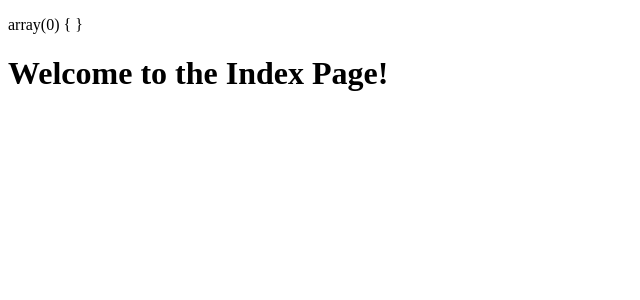
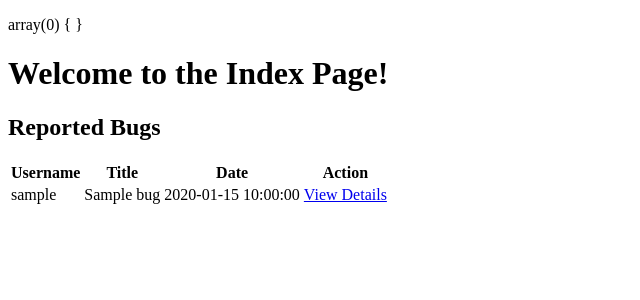
Before and after one commit to TriGonostylops/bugzilla, a PHP site: page /public/index.php in a window 1280 px wide. Shown: the part 62-362 px from the top of the page, without its empty margins (0-640 px from the left). Run offline with PHP 8.4, Linux system fonts and the light colour scheme; tables that the repository leaves empty or names only in its code hold one stand-in row (values such as "Sample post").

Commit message:
feat: comment on bugs

```diff
--- a/bugzilla/controllers/BugController.php
+++ b/bugzilla/controllers/BugController.php
@@ -1,14 +1,17 @@
 <?php
 require_once '../services/BugService.php';
+require_once '../services/CommentService.php';
+
 require_once '../models/Bug.php';
 
 class BugController
 {
     private $bugService;
-
+    private $commentService;
     public function __construct()
     {
         $this->bugService = new BugService();
+        $this->commentService = new CommentService();
     }
 
 
@@ -49,5 +52,55 @@ class BugController
             include '../views/bug_report.php';
         }
     }
+    public function viewBug()
+    {
+        if (isset($_GET['b_id'])) {
+            $bugId = $_GET['b_id'];
+            try {
+                $bug = $this->bugService->getBugById($bugId);
+                $comments = $this->commentService->getCommentsByBugId($bugId);
+                include '../views/view_bug.php';
+            } catch (Exception $e) {
+                echo "Error: " . $e->getMessage();
+            }
+        } else {
+            echo "Bug ID not provided.";
+        }
+    }
+    public function addComment()
+    {
+        if (!isset($_SESSION['user'])) {
+            header("Location: index.php?action=login");
+            exit();
+        }
+
+        if ($_SERVER['REQUEST_METHOD'] === 'POST' && isset($_POST['message'], $_GET['bug_id']) && is_numeric($_GET['bug_id'])) {
+            $bugId = intval($_GET['bug_id']);
+            $message = trim($_POST['message']);
+            $username = $_SESSION['user']['username'];
+            $date = date('Y-m-d H:i:s');
+
+            if (empty($message)) {
+                $_SESSION['flash_message'] = "Comment cannot be empty.";
+                header("Location: index.php?action=view_bug&bug_id=" . $bugId);
+                exit();
+            }
+
+            try {
+                $comment = new Comment($message, $username, $bugId, $date); // Pass bug_id to Comment
+                $this->commentService->saveComment($comment);
+
+                $_SESSION['flash_message'] = "Comment added successfully.";
+            } catch (Exception $e) {
+                $_SESSION['flash_message'] = "Error adding comment: " . $e->getMessage();
+            }
+
+            header("Location: index.php?action=viewBug&b_id=" . $bugId);
+            exit();
+        }
+
+        header("Location: index.php");
+        exit();
+    }
+
 }
-?>
--- a/bugzilla/controllers/IndexController.php
+++ b/bugzilla/controllers/IndexController.php
@@ -2,8 +2,14 @@
 
 class IndexController
 {
+    private $bugService;
+    public function __construct(){
+        $this->bugService = new BugService();
+    }
     public function index()
     {
+        $bugs = $this->bugService->getAllBugs();
         include '../views/index.php';
     }
+
 }
--- /dev/null
+++ b/bugzilla/models/Comment.php
@@ -0,0 +1,53 @@
+<?php
+
+class Comment
+{
+    private $c_id;
+    private $message;
+    private $date;
+    private $username;
+    private $bug_id;
+
+    public function __construct($message, $username, $bug_id, $date = null)
+    {
+        $this->message = $message;
+        $this->username = $username;
+        $this->bug_id = $bug_id; // Set bug_id
+        $this->date = $date ?: date('Y-m-d H:i:s');
+    }
+
+    public function getId()
+    {
+        return $this->c_id;
+    }
+
+    public function getMessage()
+    {
+        return $this->message;
+    }
+
+    public function setMessage($message)
+    {
+        $this->message = $message;
+    }
+
+    public function getDate()
+    {
+        return $this->date;
+    }
+
+    public function getUsername()
+    {
+        return $this->username;
+    }
+
+    public function getBugId()
+    {
+        return $this->bug_id; // Getter for bug_id
+    }
+
+    public function setBugId($bug_id)
+    {
+        $this->bug_id = $bug_id; // Setter for bug_id
+    }
+}
--- a/bugzilla/public/index.php
+++ b/bugzilla/public/index.php
@@ -5,12 +5,13 @@ include '../views/navbar.php';
 require_once '../controllers/IndexController.php';
 require_once '../controllers/UserController.php';
 require_once '../controllers/BugController.php';
-// BaseController class to manage common initialization
+
 abstract class BaseController
 {
     protected $userController;
     protected $indexController;
     protected $bugController;
+
     public function __construct()
     {
         $this->userController = new UserController();
@@ -43,6 +44,12 @@ class FrontController extends BaseController
             case 'reportBug':
                 $this->bugController->submitBugReport();
                 break;
+            case 'viewBug':
+                $this->bugController->viewBug();
+                break;
+            case 'add_comment':
+                $this->bugController->addComment();
+                break;
             default:
                 $this->show404();
                 break;
@@ -57,7 +64,7 @@ class FrontController extends BaseController
 
     private function show404()
     {
-        echo "404 - Action not found.";
+        echo $_REQUEST['action'] . "404 - Action not found.";
     }
 }
 
--- a/bugzilla/services/BugService.php
+++ b/bugzilla/services/BugService.php
@@ -33,6 +33,25 @@ class BugService
             throw new Exception("Error saving bug report: " . $e->getMessage());
         }
     }
-
+    public function getAllBugs()
+    {
+        try {
+            $stmt = $this->db->prepare("SELECT b_id, username, title, date FROM bugs ORDER BY date DESC");
+            $stmt->execute();
+            return $stmt->fetchAll(PDO::FETCH_ASSOC);
+        } catch (Exception $e) {
+            throw new Exception("Error fetching bugs: " . $e->getMessage());
+        }
+    }
+    public function getBugById($bugId)
+    {
+        try {
+            $stmt = $this->db->prepare("SELECT * FROM bugs WHERE b_id = :b_id");
+            $stmt->bindValue(':b_id', $bugId, PDO::PARAM_INT);
+            $stmt->execute();
+            return $stmt->fetch(PDO::FETCH_ASSOC);
+        } catch (Exception $e) {
+            throw new Exception("Error fetching bug details: " . $e->getMessage());
+        }
+    }
 }
-?>
--- /dev/null
+++ b/bugzilla/services/CommentService.php
@@ -0,0 +1,46 @@
+<?php
+
+require_once '../config/database.php';
+require_once '../models/Comment.php';
+
+class CommentService
+{
+    private $db;
+
+    public function __construct()
+    {
+        try {
+            $this->db = Database::getInstance()->getConnection();
+        } catch (Exception $e) {
+            throw new Exception("Database connection error: " . $e->getMessage());
+        }
+    }
+
+    public function saveComment(Comment $comment)
+    {
+        try {
+            $stmt = $this->db->prepare("INSERT INTO comments (message, date, username, bug_id)
+                                    VALUES (:message, :date, :username, :bug_id)");
+            $stmt->bindValue(':message', $comment->getMessage());
+            $stmt->bindValue(':date', $comment->getDate());
+            $stmt->bindValue(':username', $comment->getUsername());
+            $stmt->bindValue(':bug_id', $comment->getBugId()); // Get bug_id from Comment model
+            $stmt->execute();
+        } catch (Exception $e) {
+            throw new Exception("Error saving comment: " . $e->getMessage());
+        }
+    }
+
+    public function getCommentsByBugId($bugId)
+    {
+        try {
+            $stmt = $this->db->prepare("SELECT * FROM comments WHERE bug_id = :bug_id ORDER BY date DESC");
+            $stmt->bindValue(':bug_id', $bugId, PDO::PARAM_INT);
+            $stmt->execute();
+            return $stmt->fetchAll(PDO::FETCH_ASSOC);
+        } catch (Exception $e) {
+            throw new Exception("Error fetching comments: " . $e->getMessage());
+        }
+    }
+
+}
--- a/bugzilla/views/index.php
+++ b/bugzilla/views/index.php
@@ -14,5 +14,36 @@ if (isset($_SESSION['flash_message'])) {
     unset($_SESSION['flash_message']);
 }
 ?>
+
+<h2>Reported Bugs</h2>
+
+<?php if (!empty($bugs)): ?>
+    <table>
+        <thead>
+        <tr>
+            <th>Username</th>
+            <th>Title</th>
+            <th>Date</th>
+            <th>Action</th>
+        </tr>
+        </thead>
+        <tbody>
+        <?php foreach ($bugs as $bug): ?>
+            <tr>
+                <td><?= htmlspecialchars($bug['username']) ?></td>
+                <td><?= htmlspecialchars($bug['title']) ?></td>
+                <td><?= htmlspecialchars($bug['date']) ?></td>
+                <td>
+                    <a href="index.php?action=viewBug&b_id=<?= $bug['b_id'] ?>" class="bug-link">
+                        View Details
+                    </a>
+                </td>
+            </tr>
+        <?php endforeach; ?>
+        </tbody>
+    </table>
+<?php else: ?>
+    <p>No bugs reported yet.</p>
+<?php endif; ?>
 </body>
 </html>
```
Also changed, not shown: bugzilla/views/view_bug.php (added, +50 -0 lines).
